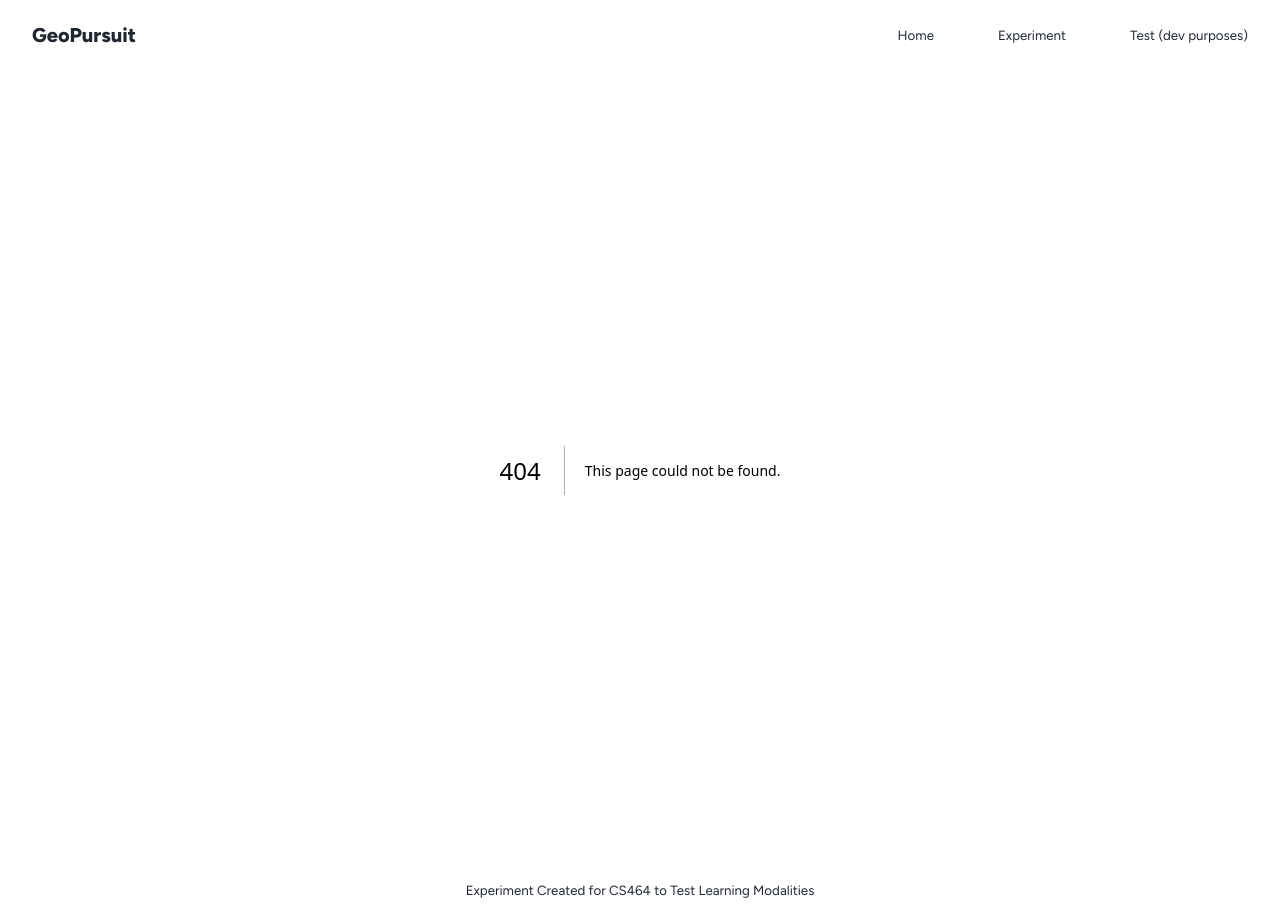
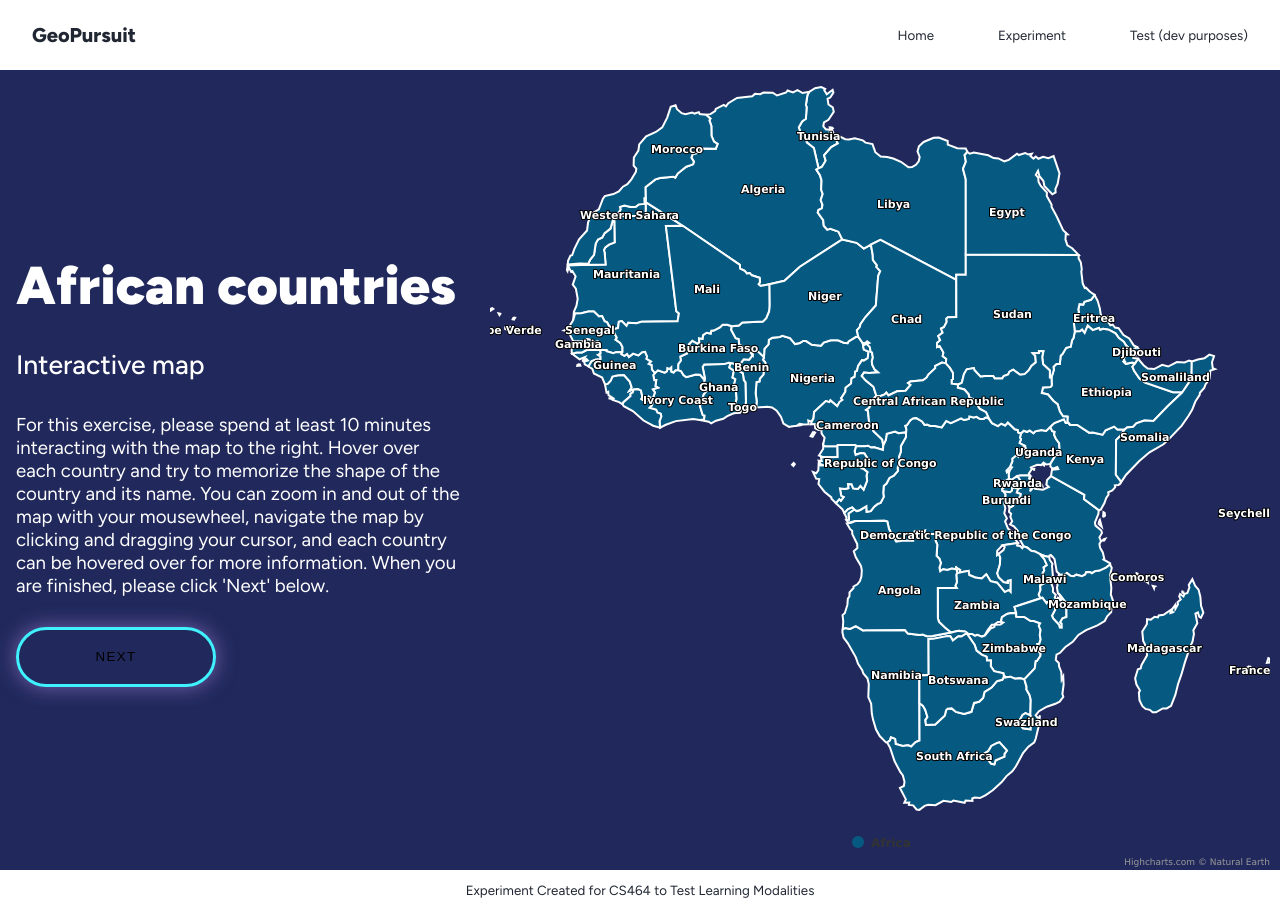
Before and after one commit to csu-hci-projects/SP23-Video-Games-As-An-Educational-Medium, a Next.js app: page /game in a window 1280 px wide. Before the commit this address had no page. Built offline with nearby package versions, Linux system fonts and the light colour scheme.

Commit message:
Update group 1 page to highcharts with info/instrictions

```diff
--- a/pages/game2.js
+++ b/pages/game.js
@@ -5,15 +5,77 @@ import HighchartsReact from 'highcharts-react-official';
 import highchartsMap from "highcharts/modules/map";
 import mapDataAfrica from '../public/mapDataAfrica';
 import styles from '@/styles/game.module.css'
+import styled from 'styled-components'
+
+
+
+const Heading1 = styled.h1`
+  color: #fff;
+  font-size: 4em;
+  font-weight: 900;
+  margin-bottom: 2rem;`
+
+const Heading2 = styled.h2`
+  color: #fff;
+  font-size: 2em;
+  font-weight: 500;
+  margin-bottom: 2rem;
+`
+
+const HeroButton = styled.button`
+  font-size: 1em;
+  text-transform: uppercase;
+  letter-spacing: .1em;
+  background-color: rgba(0,0,0,0.0);
+  border-radius: 100px;
+  border: 3px solid #40F2FE;
+  margin-right: 2em;
+  margin-top: 1em;
+  height: 60px;
+  width: 200px;
+  transition: all .3s;
+  box-shadow: 0px 0px 20px rgba(202,152,254,0.5);
+
+  &:hover {
+    transform: scale(1.03);
+    box-shadow: 0px 0px 20px rgba(202,152,254,1);
+  }
+`
+
+const StyledText = styled.p`
+font-size: 14pt;
+`
+
+const StyledLink = styled.a`
+	// padding: 0rem 2rem;
+	color: #E6E1FC;
+`
+
+const HeroCol = styled.div`
+  padding: 1rem;
+`
+
+const DivLeft = styled(HeroCol)`
+`
+
+const DivRight = styled(HeroCol)`
+
+`
+
+const ColWrapper = styled.div`
+  display: flex;
+  justify-content: flex-start;
+  align-items: flex-start;
+
+`
 
 
 if (typeof Highcharts === 'object') {
   highchartsMap(Highcharts);
 }
 
-
 const data = [
-	['ug', 1, './public.ao-03.png'], ['ng', 11], ['st', 12], ['tz', 13], ['sl', 14], ['gw', 15],
+	['ug', 1, 'https://upload.wikimedia.org/wikipedia/commons/5/5c/Flag_of_Alabama.svg'], ['ng', 11], ['st', 12], ['tz', 13], ['sl', 14], ['gw', 15],
 	['cv', 16], ['sc', 17], ['tn', 18], ['mg', 19], ['ke', 20], ['cd', 21],
 	['fr', 22], ['mr', 23], ['dz', 24], ['er', 25], ['gq', 26], ['mu', 27],
 	['sn', 28], ['km', 29], ['et', 30], ['ci', 31], ['gh', 32], ['zm', 33],
@@ -25,6 +87,14 @@ const data = [
 	['ls', 64], ['ss', 65], ['cf', 66]
 ];
 
+// const data = [
+// 	{
+// 		name: 'ug',
+// 		number: 1,
+// 		image: 'https://upload.wikimedia.org/wikipedia/commons/5/5c/Flag_of_Alabama.svg'
+// 	}
+// ]
+
 const mapOptions = {
 	chart: {
 		backgroundColor: '#21295c',
@@ -32,7 +102,7 @@ const mapOptions = {
 		height: 800,
 	},
 	title: {
-	//   text: 'African countries',
+	  text: '',
 	//   color: '#fff',
 	},
 
@@ -47,10 +117,10 @@ const mapOptions = {
 	  {
 		mapData: mapDataAfrica,
 		name: 'Africa',
-		data: data,
 		borderColor: '#fff',
 		borderWidth: 2,
 		color: '#065a82',
+		data: data,
 
 	  states: {
 		hover: {
@@ -80,6 +150,15 @@ const mapOptions = {
 export default function Game({ Component, pageProps }) {
 	return (
 		<main className={styles.main}>
+			<DivLeft>
+			<Heading1>African countries</Heading1>
+			<Heading2>Interactive map</Heading2>
+			<StyledText>For this exercise, please spend at least 10 minutes interacting with the map to the right. Hover over each country and try to memorize the shape of the country and its name. You can zoom in and out of the map with your mousewheel, navigate the map by clicking and dragging your cursor, and each country can be hovered over for more information.
+       When you are finished, please click 'Next' below.</StyledText>
+       <br/>
+       <StyledLink href="/test"><HeroButton>Next</HeroButton></StyledLink>
+			</DivLeft>
+
 			<div className={styles.container}>
 				<HighchartsReact
 					options={mapOptions}
--- a/pages/index.js
+++ b/pages/index.js
@@ -90,7 +90,7 @@ export default function Home() {
             <Heading1>Video games as an educational medium.</Heading1>
             <Heading2>What group are you in?</Heading2>
             <ColWrapper className={styles.colWrapper}>
-            <StyledLink href="/group1"><HeroButton>Group 1</HeroButton></StyledLink>
+            <StyledLink href="/game"><HeroButton>Group 1</HeroButton></StyledLink>
             <StyledLink href="/group2"><HeroButton>Group 2</HeroButton></StyledLink>
             </ColWrapper>
           </DivLeft>
--- a/styles/game.module.css
+++ b/styles/game.module.css
@@ -4,6 +4,7 @@
 	display: flex;
 	align-items: center;
 	justify-content: center;
+	color: #fff;
 }
 
 .container {
```
